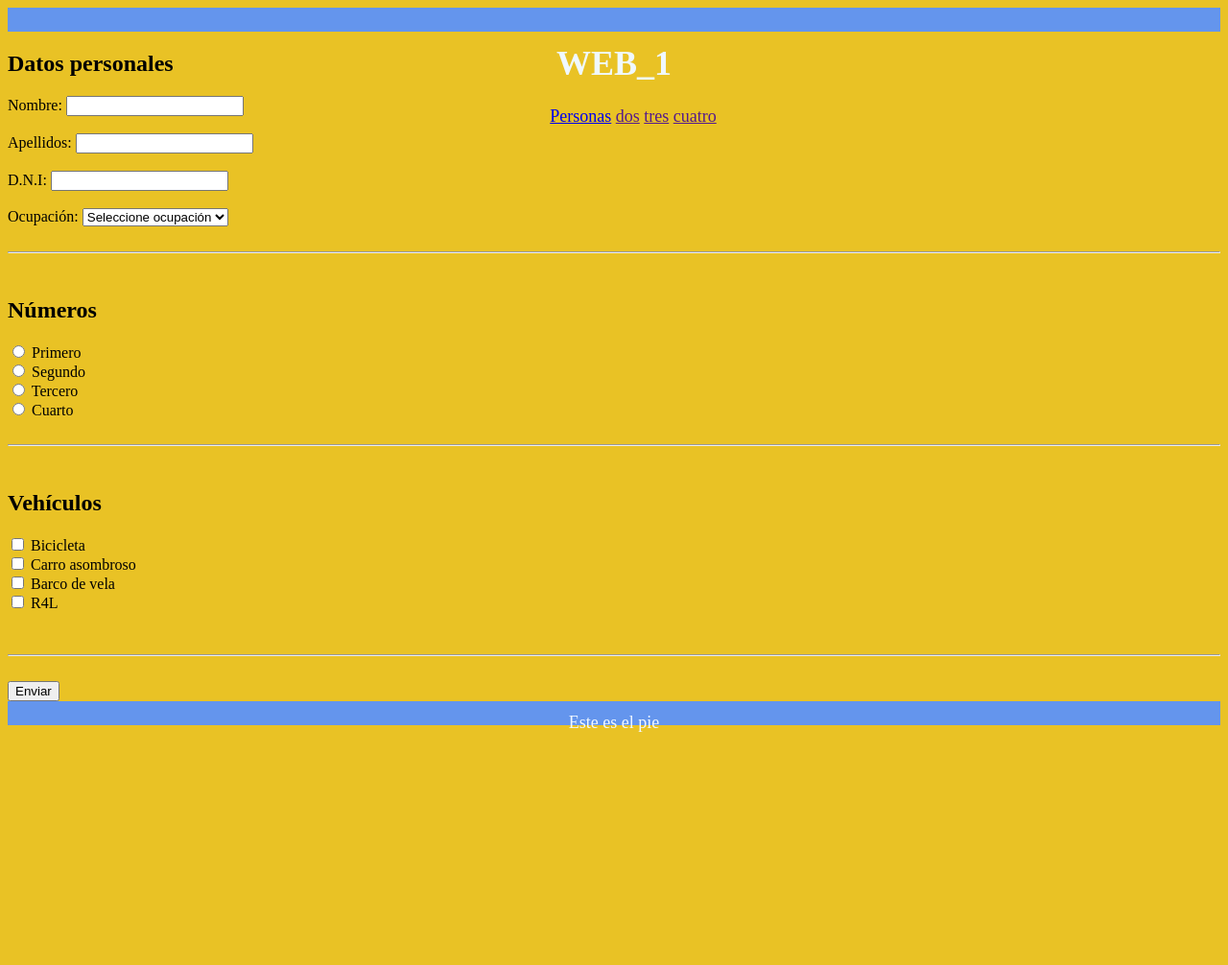
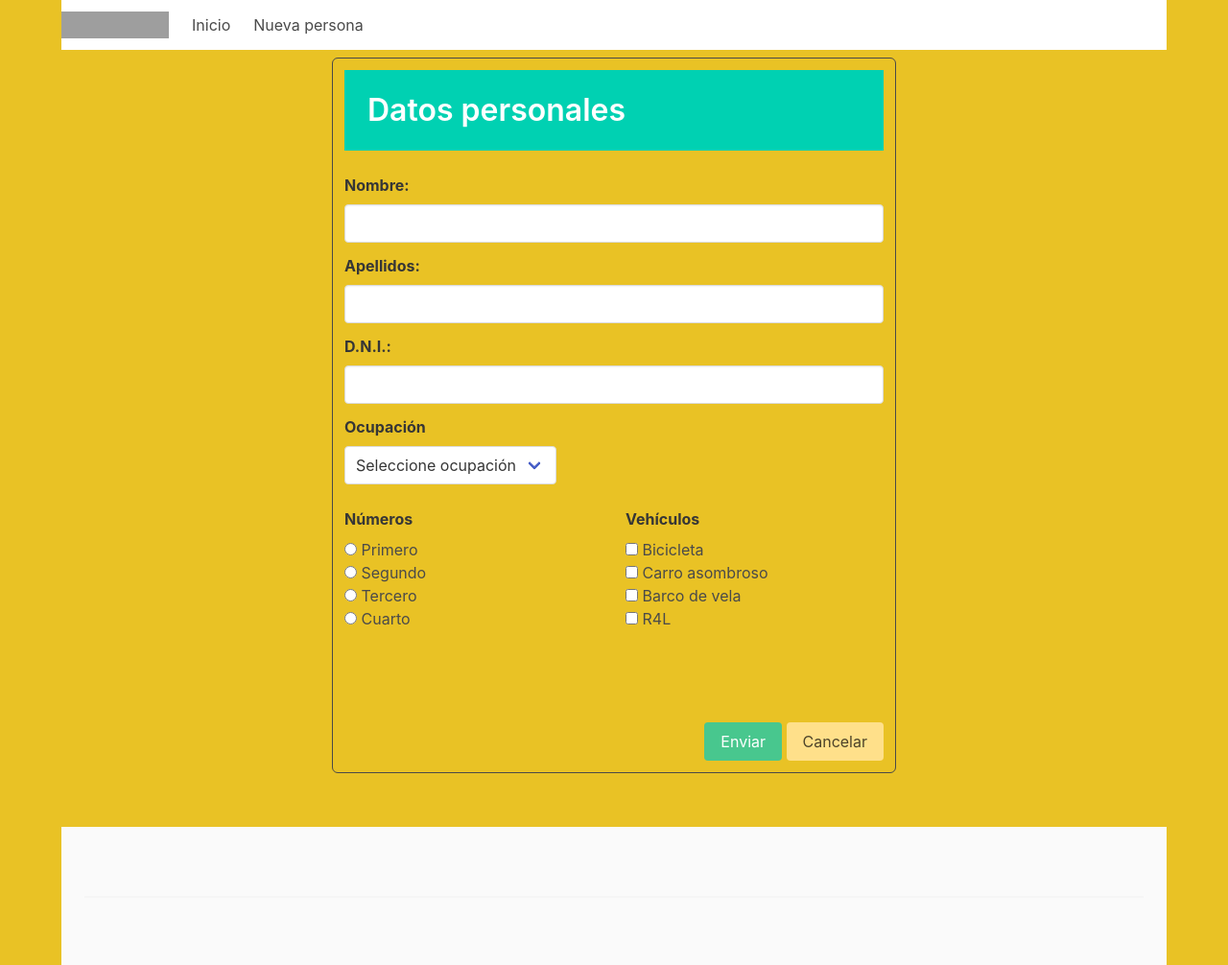
Before and after one commit to juanrm27/web_1, a Bottle app: page /editar in a window 1280 px wide. Shown: the whole page at 96% size. Before the commit the page ends 763 px from the top, so only its background shows below. Run offline with Bottle, Linux system fonts and the light colour scheme; data comes from the database, SQL or seed files in the repository; both versions use the stored data as it was after the commit; grey boxes are pictures that could not be loaded.

Commit message:
aplicados estilos

```diff
--- a/app.py
+++ b/app.py
@@ -7,12 +7,12 @@ BASE_DATOS = os.path.join(os.path.dirname(__file__),'personas.db' )
 
 
 
-@route('/static/<filename>')
+@route('/static/<filename:path>')
 def server_static(filename):
     return static_file(filename,root='./static')
 
 @route('/')
-@jinja2_view('home.html')
+@jinja2_view('home2.html')
 def hola():
     cnx = sqlite3.connect(BASE_DATOS)
     consulta = """SELECT p.id, p.nombre,p.apelllidos ,p.dni ,to2.descripcion,tn.descripcion
@@ -25,7 +25,7 @@ def hola():
 
 @route('/editar')
 @route('/editar/<id:int>')
-@jinja2_view('formulario.html')
+@jinja2_view('formulario2.html')
 def mi_form(id=None):
     # Ocupaciones
     cnx = sqlite3.connect(BASE_DATOS)
@@ -95,11 +95,11 @@ def guardar():
         consulta = "update persona set nombre = ?, apelllidos = ?, dni =?, id_ocupacion=?, id_numero=? where id =?"
         cnx.execute(consulta,(nombre,apellidos,dni,ocupacion,numero,id))
 
-        #Mis vehiculos
-        #Borro todos los vehiculos de una persona e inserto los nuevos
-        consulta = f'delete from persona_vh where id_persona = {id}'
+        # Mis vehículos
+        #Borro todos los vehículos de una persona e inserto los nuevos
+        consulta = f'delete from persona_vh where id_persona= {id}'
         cnx.execute(consulta)
-        #---------------
+        # --------------
         for v in vehiculos:
             nuevos_vh = f"""insert into persona_vh(id_persona,id_vehiculo)
             values({id},{v})"""
@@ -119,4 +119,4 @@ def borrar(id):
     redirect('/')
 
 
-run(host= 'localhost',port=8080, debug=True)
+run(host= 'localhost',port=8000, debug=True)
--- a/templates/base.html
+++ b/templates/base.html
@@ -5,7 +5,6 @@
     <meta http-equiv="X-UA-Compatible" content="IE=edge">
     <meta name="viewport" content="width=device-width, initial-scale=1.0">
     <link rel="stylesheet" href="/static/estilos.css">
-    <link rel="stylesheet" href="/static/bulma/css/">
 
     <title>WEB_1 | {%block title%}{%endblock%}</title>
 </head>
--- /dev/null
+++ b/templates/base_estilos.html
@@ -0,0 +1,54 @@
+<!DOCTYPE html>
+<html lang="en">
+
+<head>
+    <meta charset="UTF-8">
+    <meta http-equiv="X-UA-Compatible" content="IE=edge">
+    <meta name="viewport" content="width=device-width, initial-scale=1.0">
+    <link rel="stylesheet" href="/static/bulma/css/bulma.css">
+    <link rel="stylesheet" href="/static/estilos.css">
+    <title>WEB_1 | {%block title%}{%endblock%}</title>
+</head>
+
+<body class="fondo">
+
+    <div class="container" style="min-height:40vw ;">
+        <nav class="navbar" role="navigation" aria-label="main navigation">
+            <div class="navbar-brand">
+                <a class="navbar-item" href="/">
+                    <img src="https://bulma.io/images/bulma-logo.png" width="112" height="28">
+                </a>
+
+                <a role="button" class="navbar-burger" aria-label="menu" aria-expanded="false"
+                    data-target="navbarBasicExample">
+                    <span aria-hidden="true"></span>
+                    <span aria-hidden="true"></span>
+                    <span aria-hidden="true"></span>
+                </a>
+            </div>
+
+            <div id="navbarBasicExample" class="navbar-menu">
+                <div class="navbar-start">
+                    <a class="navbar-item" href="/">
+                        Inicio
+                    </a>
+
+                    <a class="navbar-item" href="/editar">
+                        Nueva persona
+                    </a>
+
+                </div>
+            </div>
+        </nav>
+        <section style="margin-top: 20px;margin-bottom: 20px;">
+            {%block content%}{%endblock%}
+        </section>
+    </div>
+
+    <div class="container">
+        {%include 'inc_footer2.html'%}
+    </div>
+
+</body>
+
+</html>
--- /dev/null
+++ b/templates/formulario2.html
@@ -0,0 +1,105 @@
+{%extends 'base_estilos.html'%}
+
+{%block title%}Edición{%endblock%}
+
+{%block content%}
+<div class="columns">
+  <div class="column is-half is-offset-one-quarter" style="border:1px solid rgb(74, 73, 73);border-radius: 6px;">
+
+    <div class="hero is-primary is-small">
+      <div class="hero-body">
+        <h2 class="title">Datos personales</h2>
+      </div>
+    </div>
+    <br>
+    <form class="form-horizontal" action="/guardar" method="post">
+      <fieldset>
+
+        <!-- Form Name -->
+
+        <input type="hidden" id="id" name="id" value="{% if datos %}{{datos[0]}} {%endif%}">
+
+        <!-- Text input-->
+        <div class="field">
+          <label class="label" for="nombre">Nombre:</label>
+          <div class="control">
+            <input type="text" id="nombre" name="nombre" value="{% if datos %}{{datos[1]}} {%endif%}" class="input ">
+
+          </div>
+        </div>
+        <!-- Text input-->
+        <div class="field">
+          <label class="label" for="nombre">Apellidos:</label>
+          <div class="control">
+            <input type="text" id="apellidos" name="apellidos" value="{% if datos %}{{datos[2]}} {%endif%}"
+              class="input ">
+
+          </div>
+        </div>
+        <!-- Text input-->
+        <div class="field">
+          <label class="label" for="nombre">D.N.I.:</label>
+          <div class="control">
+            <input type="text" id="dni" name="dni" value="{% if datos %}{{datos[3]}} {%endif%}" class="input ">
+          </div>
+        </div>
+
+
+        <h2 class="label">Ocupación</h2>
+        <div class="select is-normal">
+          <select id="ocupacion" name="ocupacion">
+            <option value="-1">Seleccione ocupación</option>
+            {%for o in ocupaciones%}
+            <option value="{{o[0]}}" {%if (datos) and (datos[4]==o[0]) %}selected {%endif%}>{{o[1]}}</option>
+            {%endfor%}
+          </select>
+        </div>
+        <br><br>
+        <div class="columns">
+          <div class="column">
+
+
+            <h2 class="label">Números</h2>
+            <div class="control">
+              {%for num in numeros%}
+              <label class="radio" for="dato{{num[0]}}">
+                <input type="radio" id="dato{{num[0]}}" name="numero" value="{{num[0]}}" {%if (datos) and
+                  (num[0]==datos[5]) %}checked{%endif%}>&nbsp;{{num[1]}}
+              </label><br />
+              {%endfor%}
+            </div>
+            <br>
+          </div>
+
+          <div class="column">
+            <h2 class="label">Vehículos</h2>
+            <div class="control">
+              {%for v in vehiculos%}
+              <label class="checkbox" for="vh{{v[0]}}">
+                <input type="checkbox" id="vh{{v[0]}}" name="vehiculo" value="{{v[0]}}" {%if (mis_vehiculos) and v[0] in
+                  mis_vehiculos%}checked{%endif%}>&nbsp;{{v[1]}}
+              </label><br>
+              {%endfor%}
+            </div>
+          </div>
+        </div>
+        <br><br>
+
+
+
+        <!-- Button (Double) -->
+        <div class="field is-grouped is-grouped-right">
+          <div class="control">
+            <input type="submit" class="button is-success" value="Enviar">
+            <a class="button  is-warning" href="/">Cancelar</a>
+
+          </div>
+        </div>
+
+      </fieldset>
+    </form>
+  </div>
+
+</div>
+<br>
+{%endblock%}
--- a/templates/home.html
+++ b/templates/home.html
@@ -14,6 +14,7 @@
         <th>DNI</th>
         <th>Ocupación</th>
         <th>Número</th>
+        <th colspan="2">Acciones</th>
     </tr>
     {% for fila in datos%}
     <tr>
--- /dev/null
+++ b/templates/inc_footer2.html
@@ -0,0 +1,5 @@
+<footer class="footer">
+    <div class="content has-text-centered">
+<hr>
+    </div>
+</footer>
```
Also changed, not shown: templates/home2.html (added, +62 -0 lines), templates/inc_header2.html (added, +10 -0 lines), personas.db.
